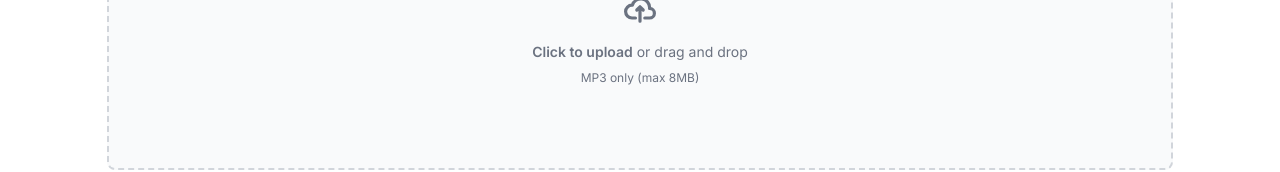
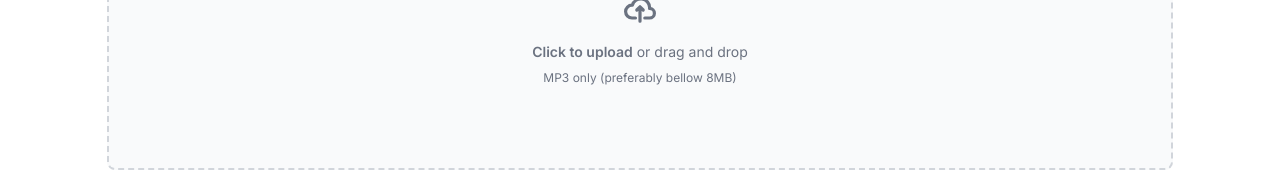
Before and after one commit to mount4o/transcrib, a Next.js app: page / in a window 1280 px wide. Shown: the part 352-524 px from the top of the page. Built offline with nearby package versions, Linux system fonts and the light colour scheme.

Commit message:
Added text next to the spinner + changed the BE API URL to be https

```diff
--- a/src/components/FileUpload.tsx
+++ b/src/components/FileUpload.tsx
@@ -82,13 +82,13 @@ export default function FileUpload({ onResponse }: any) {
                     <p className="mb-2 text-sm text-gray-500 dark:text-gray-400"><span className="font-semibold">{file.name}</span></p>
                   )}
                   {!file.name && (
-                    <p className="text-xs text-gray-500 dark:text-gray-400">MP3 only (max 8MB)</p>
+                    <p className="text-xs text-gray-500 dark:text-gray-400">MP3 only (preferably bellow 8MB)</p>
                   )}
               </div>
               <input onChange={handleChange} id="dropzone-file" type="file" className="hidden" />
           </label>
         </div>
-      {isTranscribing ? (<Spinner />) : (<Button inputType={"submit"} text={"Transcribe file"} />)}
+      {isTranscribing ? (<div><p>This might take a some time, be patient...</p><Spinner /></div>) : (<Button inputType={"submit"} text={"Transcribe file"} />)}
       </form>
   )
 }
```
Also changed, not shown: 1 other file (tests, documents, lock files or other folders).
